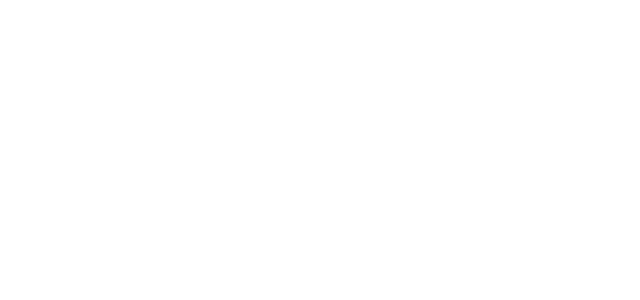
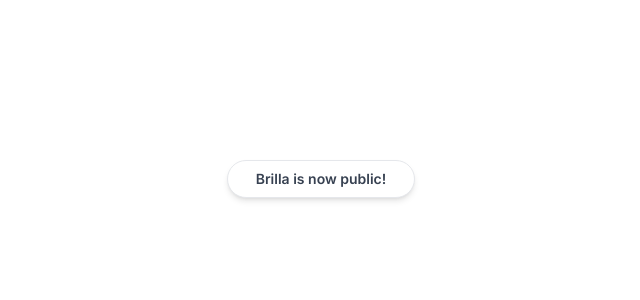
Before and after one commit to nkrumahthis/brilla, a Next.js app: page / in a window 1280 px wide. Shown: the top 300 px of the page, without its empty margins (319-959 px from the left). Built offline with nearby package versions, Linux system fonts and the light colour scheme.

Commit message:
Brilla is now Public!

```diff
--- a/src/app/page.tsx
+++ b/src/app/page.tsx
@@ -2,8 +2,9 @@
 
 export default function Home() {
   return (
-    <MaxWidthWrapper>
-      <div>
+    <MaxWidthWrapper className="mb-12 mt-28 sm:mt-40 flex flex-col items-center justify-center text-center">
+      <div className="mx-auto mb-4 flex max-w-fit items-center justify-center space-x-2 overflow-hidden rounded-full border border-gray-200 bg-white px-7 py-2 shadow-md backdrop-blur transition-all hover:border-gray-200 hover:bg-white/50">
+        <p className='text-sm font-semibold text-gray-700'>Brilla is now public!</p>
       </div>
     </MaxWidthWrapper>
   )
```
